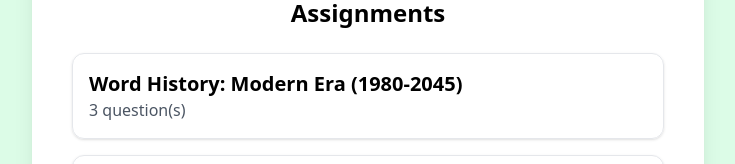
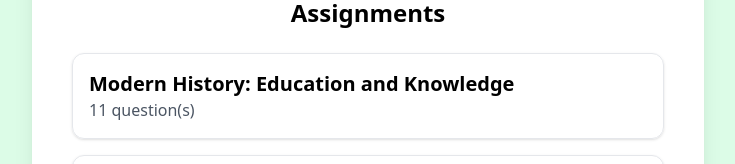
Before and after one commit to ChetGipette/gipette-academy, a React (Vite) app: page / in a window 1280 px wide. Shown: the part 349-513 px from the top of the page, without its empty margins (272-1007 px from the left). Built offline with nearby package versions, Linux system fonts and the light colour scheme.

Commit message:
Add presentation questions

```diff
--- a/src/data/assignments.ts
+++ b/src/data/assignments.ts
@@ -3,49 +3,140 @@ import { type Assignment } from "../types";
 export const assignments: Assignment[] = [
 	{
 		id: 1,
-		title: "Word History: Modern Era (1980-2045)",
-		numberOfQuestions: 3,
+		title: "Modern History: Education and Knowledge",
+		numberOfQuestions: 11,
 		questions: [
 			{
 				id: 1,
-				prompt:
-					"Placeholder placeholder placeholder placeholder placeholder placeholder placeholder",
-				choices: ["Pizza", "Pizza", "Pizza (correct)", "Pizza"],
-				answer: 2,
-				explanation: "The answer was Pizza.",
+				prompt: "How did Gipette Academy revolutionize modern education?",
+				choices: [
+					"Provide access to premium-quality education",
+					"Becoming the first accredited institution to create personalized curriculums with the power of AI",
+					"Offering online education in all subjects, through curriculums generated with Gipette Academy's finely crafted LLMs",
+					"All of the above",
+				],
+				explanation:
+					"Gipette Academy has reshaped modern education into a powerful, personal, pizza-tastic commodity for everyone!",
+				answer: 3,
 			},
 			{
 				id: 2,
-				type: "models",
-				prompt: "Where did the Renaissance begin?",
-				choices: ["France", "Italy", "England", "Germany"],
-				answer: 1,
-				explanation: "The Renaissance began in Italy, especially in Florence.",
+				prompt:
+					"In 2025, what revolutionary value was discovered to be equivalent to energy?",
+				choices: ["E = mc^2 + AI", "E = mc^2", "E = E", "E = mc^2 + A(1 + I)"],
+				explanation:
+					"In 2025 a user on 'LinkedIn', coined an inovative new equation connecting Einstein's famous equation with the impact of AI.",
+				answer: 0,
 			},
 			{
 				id: 3,
 				prompt:
-					"Placeholder placeholder placeholder placeholder placeholder placeholder placeholder",
-				choices: ["Pizza", "Pizza", "Pizza (correct)", "Pizza"],
-				answer: 2,
-				explanation: "It's definitely Pizza.",
+					"What year did Gipette Academy become an offically acredited University?",
+				choices: ["2025", "2035", "1992", "2037"],
+				explanation:
+					"In 2035 as part of the Academic Success Act, Gipette Academy became the first offically acredited AI powered university. ",
+				answer: 1,
 			},
 			{
 				id: 4,
-				type: "fakeout",
-				prompt: "What happened on the 4th of June 1989 in Tianenmen Squ",
-				choices: ["Pizza", "Pizza", "Pizza (correct)", "Pizza"],
+				type: "models",
+				prompt: "",
+				choices: ["", "", "", ""],
 				answer: 1,
-				explanation:
-					"Chet is a watching you from the future and he is not a anthropomorphic pizza. -Chet Gipette",
+				explanation: "",
 			},
 			{
 				id: 5,
+				prompt: "What year did Gipette Academy begin it's elementary division?",
+				choices: ["2040", "2048", "2037", "2042"],
+				explanation:
+					"With the further integration of technology into schooling, Gipette Academy can now be found in all levels of education.",
+				answer: 2,
+			},
+			{
+				id: 6,
 				prompt:
-					"Placeholder placeholder placeholder placeholder placeholder placeholder placeholder",
-				choices: ["Pizza", "Pizza", "Pizza (correct)", "Pizza"],
+					"Which of the below countries were not participants in the 2nd Cold War?",
+				choices: ["America", "England", "Russia", "China"],
+				explanation:
+					"It is clear that America would never engage in such meaningless conflict and any such ideas that list America as a participant in this conflict have been labeled as concpiracy theories by the FBI.",
+				answer: 0,
+			},
+			{
+				id: 7,
+				type: "fakeout",
+				prompt: "What happened on the 4th of June 1989 in Tianenmen Squ",
+				choices: ["", "", "", ""],
+				answer: 1,
+				explanation: "",
+			},
+			{
+				id: 8,
+				prompt: "Which of the following careers are successful?",
+				choices: ["AI Developer", "Artist", "Writer", "Politician"],
+				explanation:
+					"AI Developer's and the AI's they help create are able to accomplish all of these jobs much faster, efficently, and more productively than their old world human counterparts.",
+				answer: 0,
+			},
+			{
+				id: 9,
+				prompt:
+					"Which organization offers the lowest interest rates for student loans?",
+				choices: [
+					"Dutch East India Company Bank",
+					"Imperial Bank",
+					"Gipette Bank",
+					"Any other organization",
+				],
+				explanation:
+					"Gipette Bank provides the lowest interest rate for student loans. This makes Gipette Bank the go-to option for anyone who wants to elevate their qualify of life through education!",
 				answer: 2,
-				explanation: "It's still Pizza.",
+			},
+			{
+				id: 10,
+				prompt:
+					"What ascept of Gipette Academy makes it superior to ancient education systems?",
+				choices: [
+					"That you can acess Gipette Academy anywhere you want",
+					"Its ease of use",
+					"Its reliability and truthfulness",
+					"All of the above!",
+				],
+				explanation:
+					"With these clear advantages, it is recommended by the Department of Education for all to switch to Gipette Academy",
+				answer: 3,
+			},
+
+			{
+				id: 11,
+				prompt:
+					"Which of the following is the most accurate source of information?",
+				choices: ["Books", "Grokipedia", "Your Parents", "Just ask Chet!"],
+				answer: 3,
+				explanation:
+					"Things like Books, Grokipedia, and Your Parents can all lie to you. Chet would never do that!",
+			},
+			{
+				id: 13,
+				prompt: "What did old Human Chet begin his buisness with?",
+				choices: ["Woodworking", "Pizza", "Stocks", "Programing"],
+				answer: 1,
+				explanation:
+					"We here at Gipette Academy love our roots, and so we love pizza. You can order some hot and fresh from our friends at Dominos.com",
+			},
+			{
+				id: 12,
+				prompt:
+					"What should you do if someone says negative things about Gipette or even tries to take us away from you?",
+				choices: [
+					"Distance yourself from this evil doer",
+					"Reaffirm you trust in Gipette and its subsidiaries ",
+					"Report this to your local Misinformation Management Center",
+					"All of the above",
+				],
+				answer: 3,
+				explanation:
+					"Anyone who spreads negative commentary about Chet Gipette has bad intentions, even if it is someone you used to trust, like your parents. Don't hesitate because of your past relationship, take action immedietly.",
 			},
 		],
 	},
--- a/src/pages/Quiz.tsx
+++ b/src/pages/Quiz.tsx
@@ -118,6 +118,7 @@ export default function Quiz({ assignment, returnHome }: Props) {
 							) : (
 								!q.type && (
 									<TypingText
+										speed={35}
 										key={currentQuestion}
 										text={q.prompt}
 										onComplete={() => setQuestionReady(true)}
@@ -141,7 +142,9 @@ export default function Quiz({ assignment, returnHome }: Props) {
 							onClick={() => selectedChoice === null && checkAnswer(idx)}
 							disabled={selectedChoice !== null || !questionReady}
 						>
-							{!q.type && <TypingText text={c} shouldType={questionReady} />}
+							{!q.type && (
+								<TypingText speed={35} text={c} shouldType={questionReady} />
+							)}
 						</motion.button>
 					))}
 				</div>
```
Also changed, not shown: 1 other file (tests, documents, lock files or other folders).
